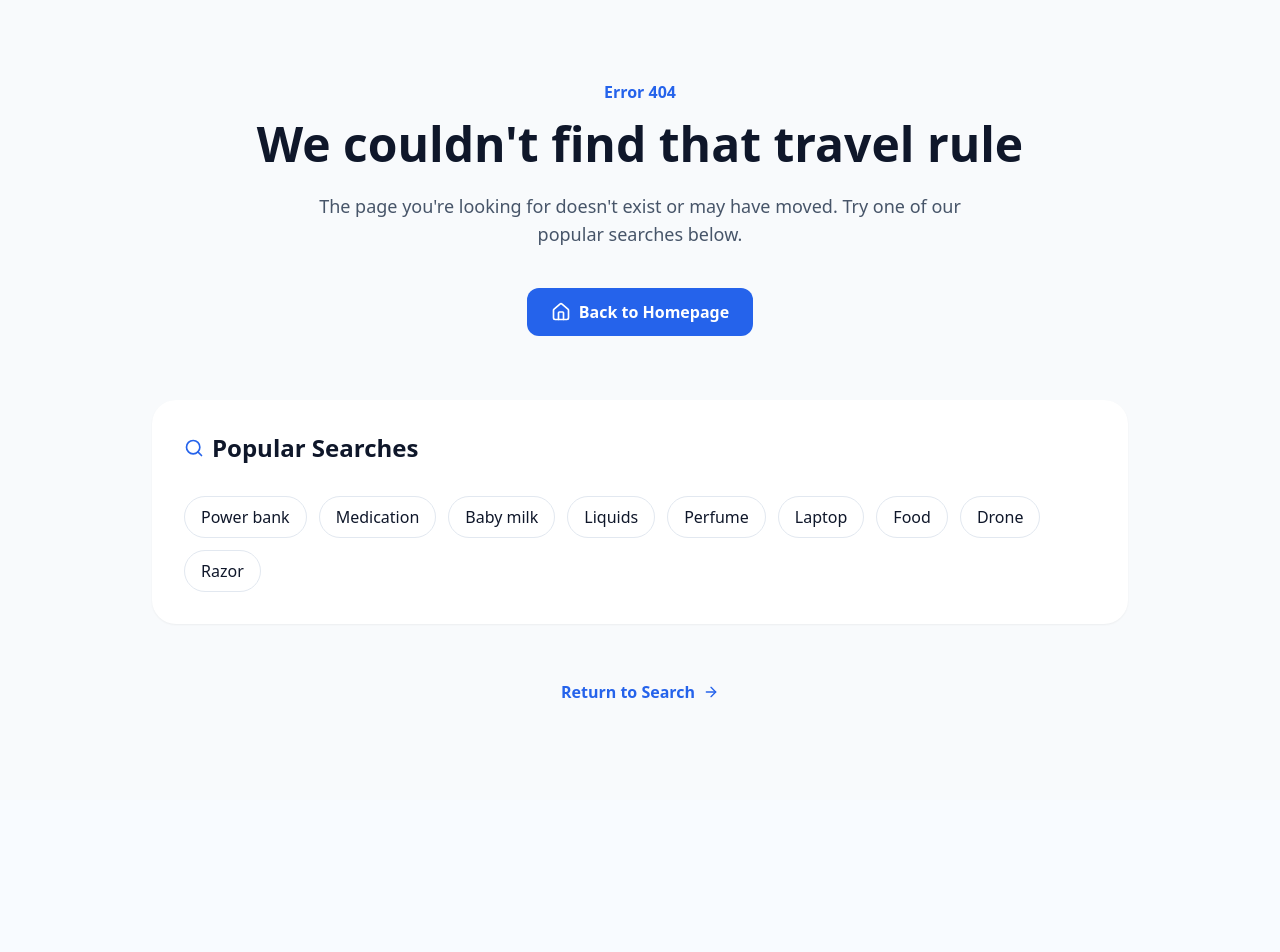
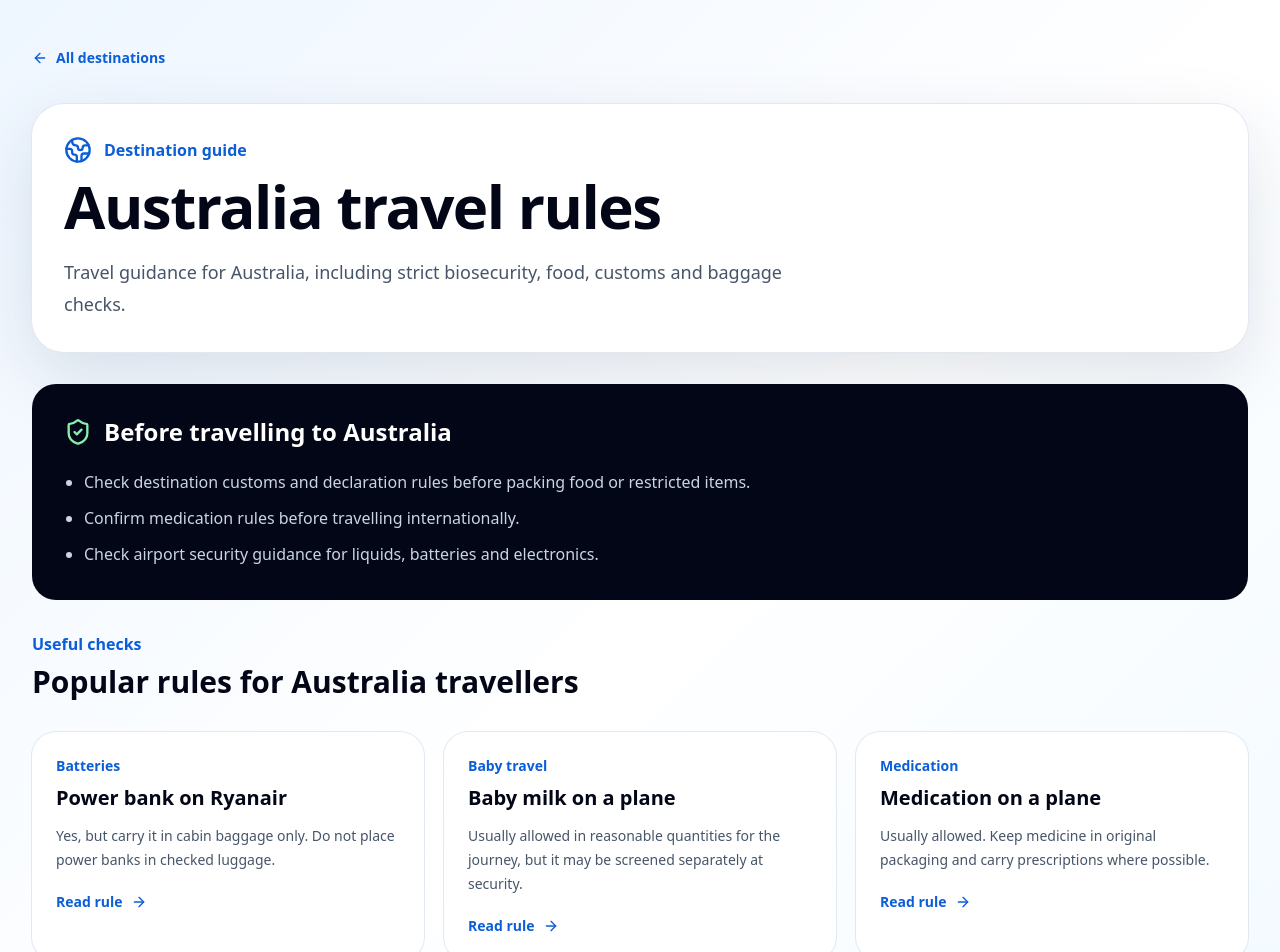
Before and after one commit to gauravmehta2702/canibringitnow-v2, a Next.js app: page /countries/australia/ in a window 1280 px wide. Before the commit this address had no page. Shown: the top 952 px of the page. Before the commit the page ends 800 px from the top, so only its background shows below. Built offline with nearby package versions, Linux system fonts and the light colour scheme.

Commit message:
Country hubs v1

```diff
--- /dev/null
+++ b/src/app/countries/[slug]/page.tsx
@@ -0,0 +1,68 @@
+import { notFound } from 'next/navigation';
+import { ArrowLeft, ArrowRight, Globe2, ShieldCheck } from 'lucide-react';
+import { getCountries, getCountryBySlug } from '@/lib/countryUtils';
+
+export function generateStaticParams() {
+  return getCountries().map((country) => ({ slug: country.slug }));
+}
+
+export function generateMetadata({ params }: { params: { slug: string } }) {
+  const country = getCountryBySlug(params.slug);
+  if (!country) return { title: 'Destination not found | Can I Bring It Now' };
+  return {
+    title: `${country.name} Travel Rules | Can I Bring It Now`,
+    description: country.description,
+  };
+}
+
+export default function CountryPage({ params }: { params: { slug: string } }) {
+  const country = getCountryBySlug(params.slug);
+  if (!country) notFound();
+
+  return (
+    <main className="min-h-screen bg-slate-50">
+      <section className="bg-gradient-to-br from-brand-50 via-white to-sky-50">
+        <div className="mx-auto max-w-7xl px-5 py-12 md:px-8">
+          <a href="/countries/" className="inline-flex items-center gap-2 text-sm font-semibold text-brand-600">
+            <ArrowLeft className="h-4 w-4" /> All destinations
+          </a>
+          <div className="mt-8 rounded-[2rem] bg-white p-8 shadow-soft ring-1 ring-slate-200">
+            <div className="flex items-center gap-3">
+              <Globe2 className="h-7 w-7 text-brand-600" />
+              <p className="font-semibold text-brand-600">Destination guide</p>
+            </div>
+            <h1 className="mt-3 text-4xl font-black tracking-tight text-slate-950 md:text-6xl">{country.name} travel rules</h1>
+            <p className="mt-5 max-w-3xl text-lg leading-8 text-slate-600">{country.description}</p>
+          </div>
+          <div className="mt-8 rounded-3xl bg-slate-950 p-8 text-white">
+            <div className="flex items-center gap-3">
+              <ShieldCheck className="h-7 w-7 text-green-300" />
+              <h2 className="text-2xl font-bold">Before travelling to {country.name}</h2>
+            </div>
+            <ul className="mt-5 list-disc space-y-2 pl-5 leading-7 text-slate-300">
+              <li>Check destination customs and declaration rules before packing food or restricted items.</li>
+              <li>Confirm medication rules before travelling internationally.</li>
+              <li>Check airport security guidance for liquids, batteries and electronics.</li>
+            </ul>
+          </div>
+          <div className="mt-8">
+            <p className="font-semibold text-brand-600">Useful checks</p>
+            <h2 className="mt-2 text-3xl font-bold text-slate-950">Popular rules for {country.name} travellers</h2>
+            <div className="mt-8 grid gap-5 md:grid-cols-2 lg:grid-cols-3">
+              {country.rules.map((rule) => (
+                <a key={rule.slug} href={`/rules/${rule.slug}/`} className="rounded-3xl bg-white p-6 shadow-sm ring-1 ring-slate-200 transition hover:-translate-y-1 hover:shadow-soft">
+                  <p className="text-sm font-semibold text-brand-600">{rule.category}</p>
+                  <h3 className="mt-2 text-xl font-bold text-slate-950">{rule.item}</h3>
+                  <p className="mt-3 text-sm leading-6 text-slate-600">{rule.shortAnswer}</p>
+                  <span className="mt-5 inline-flex items-center gap-2 text-sm font-semibold text-brand-600">
+                    Read rule <ArrowRight className="h-4 w-4" />
+                  </span>
+                </a>
+              ))}
+            </div>
+          </div>
+        </div>
+      </section>
+    </main>
+  );
+}
--- /dev/null
+++ b/src/app/countries/page.tsx
@@ -0,0 +1,42 @@
+import { ArrowRight, Globe2 } from 'lucide-react';
+import { getCountries } from '@/lib/countryUtils';
+
+export const metadata = {
+  title: 'Destination Travel Rules | Can I Bring It Now',
+  description: 'Browse destination travel guidance for customs, food, medication, electronics, airport security and baggage rules.',
+};
+
+export default function CountriesPage() {
+  const countries = getCountries();
+  return (
+    <main className="min-h-screen bg-slate-50">
+      <section className="bg-gradient-to-br from-brand-50 via-white to-sky-50">
+        <div className="mx-auto max-w-7xl px-5 py-12 md:px-8">
+          <a href="/" className="text-sm font-semibold text-brand-600">← Back to home</a>
+          <div className="mt-8 rounded-[2rem] bg-white p-8 shadow-soft ring-1 ring-slate-200">
+            <div className="flex items-center gap-3">
+              <Globe2 className="h-7 w-7 text-brand-600" />
+              <p className="font-semibold text-brand-600">Browse by destination</p>
+            </div>
+            <h1 className="mt-3 text-4xl font-black tracking-tight text-slate-950 md:text-6xl">Destination travel rules</h1>
+            <p className="mt-5 max-w-3xl text-lg leading-8 text-slate-600">
+              Choose a destination to explore customs, airport security, medication, food and baggage guidance before you travel.
+            </p>
+          </div>
+          <div className="mt-8 grid gap-5 md:grid-cols-2 lg:grid-cols-3">
+            {countries.map((country) => (
+              <a key={country.slug} href={`/countries/${country.slug}/`} className="rounded-3xl bg-white p-6 shadow-sm ring-1 ring-slate-200 transition hover:-translate-y-1 hover:shadow-soft">
+                <p className="text-sm font-semibold text-brand-600">Destination guide</p>
+                <h2 className="mt-2 text-2xl font-bold text-slate-950">{country.name}</h2>
+                <p className="mt-3 leading-7 text-slate-600">{country.description}</p>
+                <span className="mt-5 inline-flex items-center gap-2 text-sm font-semibold text-brand-600">
+                  Open destination guide <ArrowRight className="h-4 w-4" />
+                </span>
+              </a>
+            ))}
+          </div>
+        </div>
+      </section>
+    </main>
+  );
+}
--- /dev/null
+++ b/src/lib/countryUtils.ts
@@ -0,0 +1,32 @@
+import { countries, rules } from '@/data/rules';
+
+export function countrySlug(value: string) {
+  return value.toLowerCase().replace(/&/g, 'and').replace(/[^a-z0-9]+/g, '-').replace(/^-|-$/g, '');
+}
+
+export function getCountryDescription(country: string) {
+  const descriptions: Record<string, string> = {
+    USA: 'Travel guidance for the USA, including airport security, customs, food, medication, electronics and baggage checks.',
+    Japan: 'Travel guidance for Japan, including customs restrictions, food rules, medication checks and airport security guidance.',
+    India: 'Travel guidance for India, including customs, medicine, electronics, food and baggage preparation.',
+    Australia: 'Travel guidance for Australia, including strict biosecurity, food, customs and baggage checks.',
+    Canada: 'Travel guidance for Canada, including customs, medication, food, electronics and baggage checks.',
+    UAE: 'Travel guidance for the UAE, including customs, medication, electronics, liquids and restricted items.',
+    Thailand: 'Travel guidance for Thailand, including customs, medication, food, electronics and baggage preparation.',
+    Singapore: 'Travel guidance for Singapore, including customs, airport security, medication, electronics and restricted items.',
+  };
+  return descriptions[country] || `Travel guidance for ${country}, including baggage, airport security, customs and restricted items.`;
+}
+
+export function getCountries() {
+  return countries.map((country) => ({
+    name: country,
+    slug: countrySlug(country),
+    description: getCountryDescription(country),
+    rules: rules.slice(0, 8),
+  }));
+}
+
+export function getCountryBySlug(slug: string) {
+  return getCountries().find((country) => country.slug === slug);
+}
```
